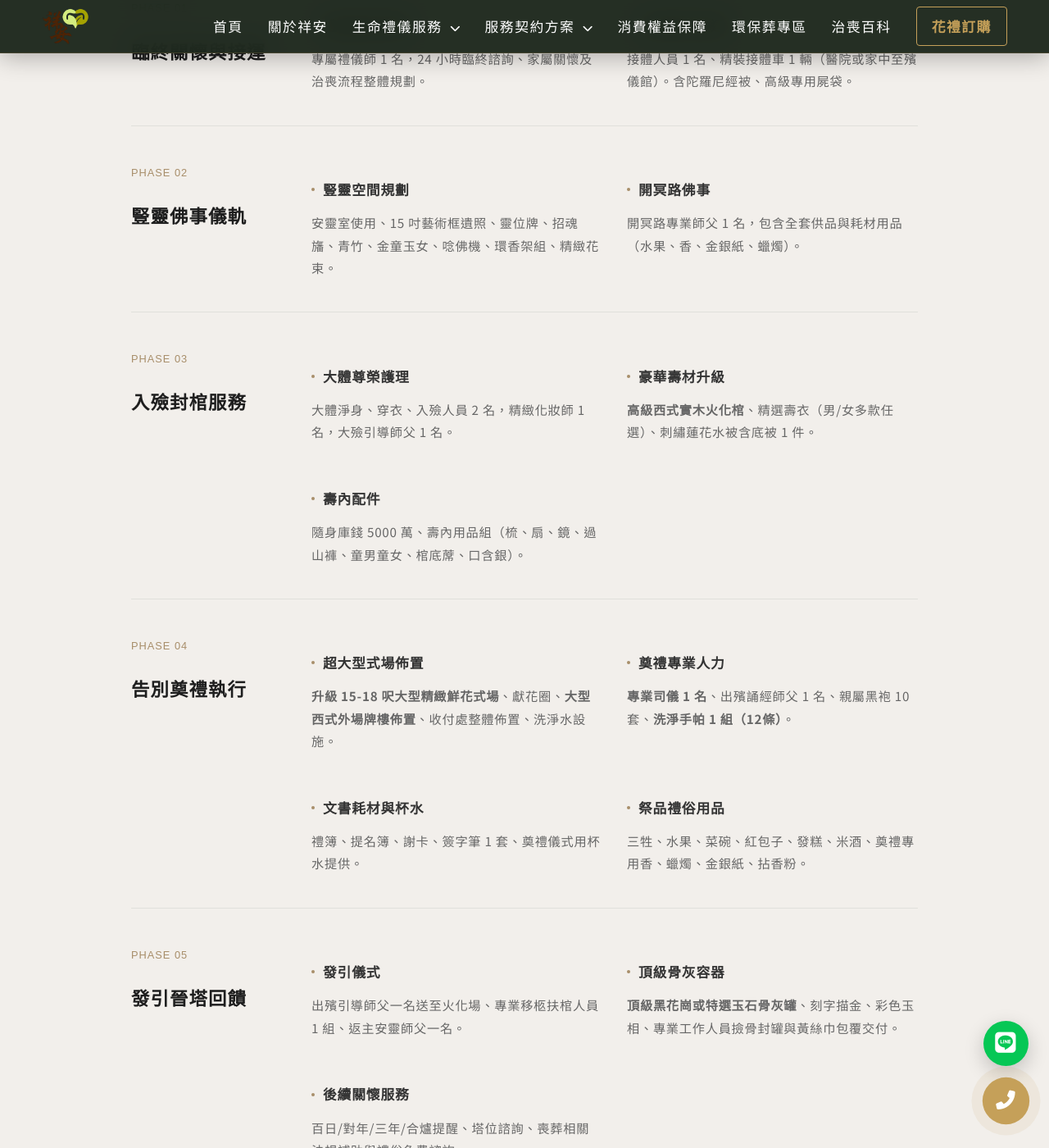
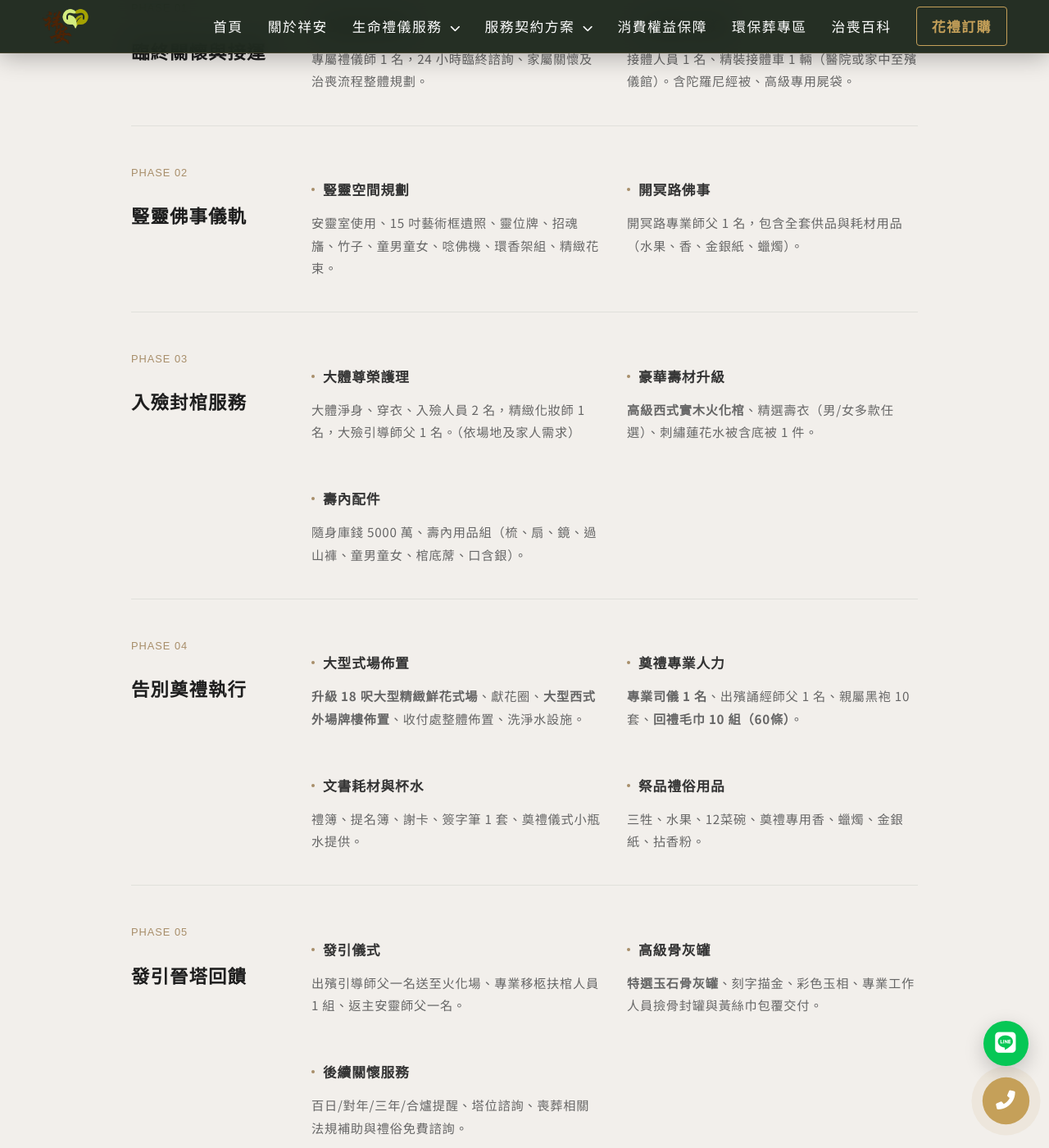
Before and after one commit to Shiangan/Shiangan, a Jekyll site: the page built from deed04.html, in a window 1280 px wide and 1400 px high, scrolled down 623 px. Shown: the whole window at 82% size. Built offline with Jekyll 4.4.1, drawn with Linux system fonts in a browser that asks for light colours; some web fonts are replaced; some of the changed text lies outside the part shown.

Commit message:
Update deed04.html

```diff
--- a/deed04.html
+++ b/deed04.html
@@ -179,7 +179,7 @@
                 <div class="detail-list">
                     <div class="detail-item">
                         <h4>豎靈空間規劃</h4>
-                        <p>安靈室使用、15 吋藝術框遺照、靈位牌、招魂旛、青竹、金童玉女、唸佛機、環香架組、精緻花束。</p>
+                        <p>安靈室使用、15 吋藝術框遺照、靈位牌、招魂旛、竹子、童男童女、唸佛機、環香架組、精緻花束。</p>
                     </div>
                     <div class="detail-item">
                         <h4>開冥路佛事</h4>
@@ -196,7 +196,7 @@
                 <div class="detail-list">
                     <div class="detail-item">
                         <h4>大體尊榮護理</h4>
-                        <p>大體淨身、穿衣、入殮人員 2 名，精緻化妝師 1 名，大殮引導師父 1 名。</p>
+                        <p>大體淨身、穿衣、入殮人員 2 名，精緻化妝師 1 名，大殮引導師父 1 名。（依場地及家人需求）</p>
                     </div>
                     <div class="detail-item">
                         <h4>豪華壽材升級</h4>
@@ -216,20 +216,20 @@
                 </div>
                 <div class="detail-list">
                     <div class="detail-item">
-                        <h4>超大型式場佈置</h4>
-                        <p><strong>升級 15-18 呎大型精緻鮮花式場</strong>、獻花圈、<strong>大型西式外場牌樓佈置</strong>、收付處整體佈置、洗淨水設施。</p>
+                        <h4>大型式場佈置</h4>
+                        <p><strong>升級 18 呎大型精緻鮮花式場</strong>、獻花圈、<strong>大型西式外場牌樓佈置</strong>、收付處整體佈置、洗淨水設施。</p>
                     </div>
                     <div class="detail-item">
                         <h4>奠禮專業人力</h4>
-                        <p><strong>專業司儀 1 名</strong>、出殯誦經師父 1 名、親屬黑袍 10 套、<strong>洗淨手帕 1 組（12條）</strong>。</p>
+                        <p><strong>專業司儀 1 名</strong>、出殯誦經師父 1 名、親屬黑袍 10 套、<strong>回禮毛巾 10 組（60條）</strong>。</p>
                     </div>
                     <div class="detail-item">
                         <h4>文書耗材與杯水</h4>
-                        <p>禮簿、提名簿、謝卡、簽字筆 1 套、奠禮儀式用杯水提供。</p>
+                        <p>禮簿、提名簿、謝卡、簽字筆 1 套、奠禮儀式小瓶水提供。</p>
                     </div>
                     <div class="detail-item">
                         <h4>祭品禮俗用品</h4>
-                        <p>三牲、水果、菜碗、紅包子、發糕、米酒、奠禮專用香、蠟燭、金銀紙、拈香粉。</p>
+                        <p>三牲、水果、12菜碗、奠禮專用香、蠟燭、金銀紙、拈香粉。</p>
                     </div>
                 </div>
             </div>
@@ -245,8 +245,8 @@
                         <p>出殯引導師父一名送至火化場、專業移柩扶棺人員 1 組、返主安靈師父一名。</p>
                     </div>
                     <div class="detail-item">
-                        <h4>頂級骨灰容器</h4>
-                        <p><strong>頂級黑花崗或特選玉石骨灰罐</strong>、刻字描金、彩色玉相、專業工作人員撿骨封罐與黃絲巾包覆交付。</p>
+                        <h4>高級骨灰罐</h4>
+                        <p><strong>特選玉石骨灰罐</strong>、刻字描金、彩色玉相、專業工作人員撿骨封罐與黃絲巾包覆交付。</p>
                     </div>
                     <div class="detail-item">
                         <h4>後續關懷服務</h4>
@@ -257,14 +257,14 @@
 
             <div class="price-summary reveal">
                 <div class="watermark" style="color: rgba(255,255,255,0.05); top:0;">MAGNIFICENT</div>
-                <h2>服務契約總價 拾肆萬捌仟元整</h2>
+                <h2>服務契約總價 拾伍萬捌仟元整</h2>
                 <p>祥安生命 · 用最崇高的禮節，圓滿生命最後的一哩路</p>
             </div>
 
             <div class="note-card reveal">
                 <h5>備註事項</h5>
                 <ul style="list-style: decimal; margin-left: 20px; line-height: 2; font-size: 0.9rem; opacity: 0.7;">
-                    <li>本方案升級 15-18 呎鮮花式場、外場大型牌樓佈置及實木火化棺。</li>
+                    <li>本方案升級 18 呎鮮花式場、外場大型牌樓佈置及實木火化棺。</li>
                     <li>代辦各項殯儀館設施申請，規費項目依據據實報實銷。</li>
                     <li>如需特殊法事、異地接運或其它加值品項，費用另議。</li>
                     <li>祥安生命堅持費用透明，簽約後絕不惡意追加項目。</li>
```
Also changed, not shown: other parts of deed04.html (+3 -3 lines).
